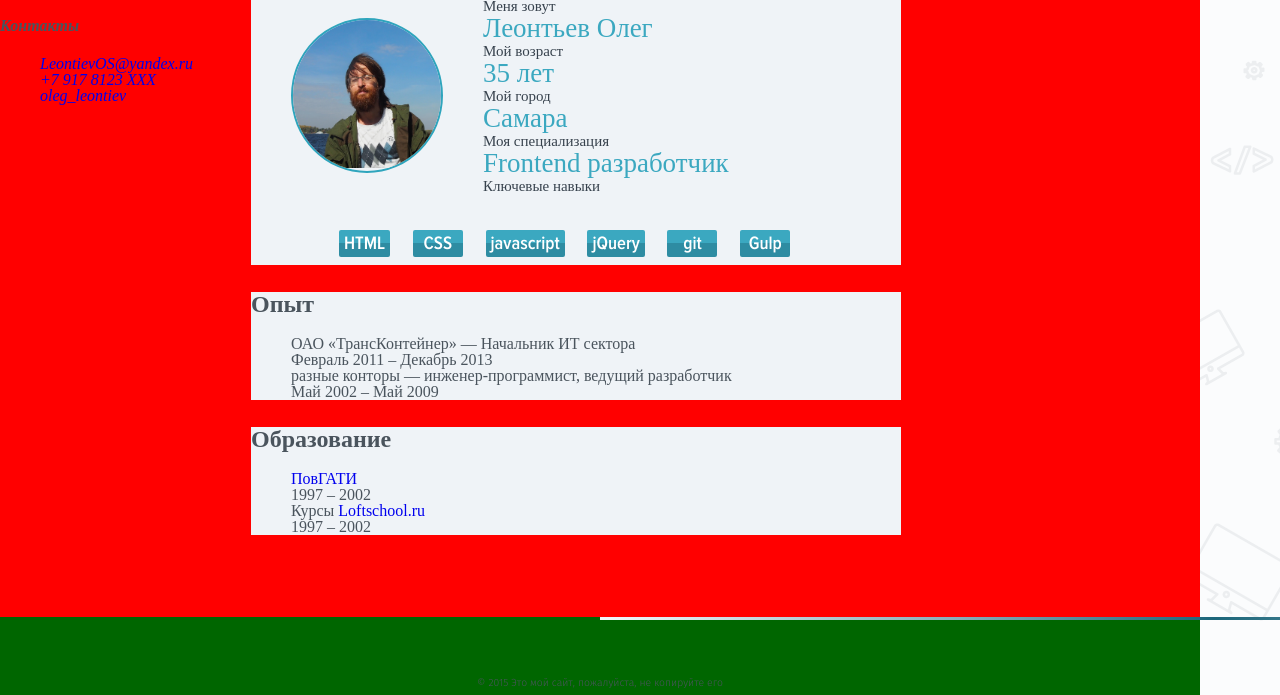
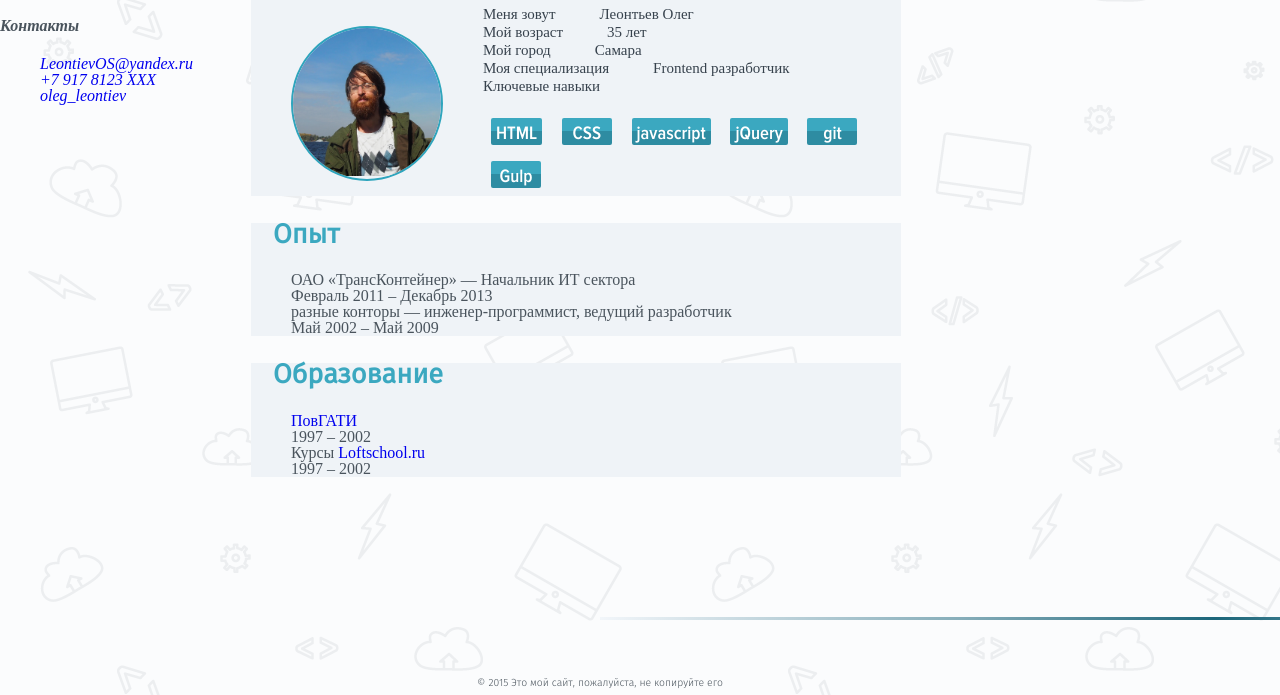
Before and after one commit to jacoder/lofts-dz1, a website: page app/index.html in a window 1280 px wide. Shown: the part 183-878 px from the top of the page. Drawn offline with nearby package versions, Linux system fonts and the light colour scheme.

Commit message:
layout correction progress 4 #  issues

```diff
--- a/app/css/debug.css
+++ b/app/css/debug.css
@@ -1,11 +1,25 @@
 
 
-.page {   /** debugging **/
-    content: '.';
-    background-color: red;
+/*.page {   /!** debugging **!/*/
+    /*content: '.';*/
+    /*background-color: red;*/
+/*}*/
+
+/*.page-footer {*/
+        /*/!** debugging **!/*/
+    /*background-color: #006600;*/
+/*}*/
+
+.social li a {
+    /*display: none;*/
 }
+.text-hide {
+    text-indent: 100%;
+  white-space: nowrap;
+  overflow: hidden;
 
-.page-footer {
-        /** debugging **/
-    background-color: #006600;
+    /* другой варик*/
+    /*font: 0/0 serif;
+    text-shadow: none;
+    color: transparent;*/
 }
--- a/app/css/layout.css
+++ b/app/css/layout.css
@@ -30,17 +30,16 @@ html, body {
     /*content: '.';*/
     /*background-color: red;*/
 }
+
 .page:after {
     content: "";
     display: block;
 }
 
-
 .page-footer, .page:after {
     /* .push must be the same height as footer */
     /*height: 142px;*/
 }
-
 
 /** HEADER **/
 .page-header {
@@ -71,7 +70,7 @@ nav.social {
     cursor: pointer;
 }
 
-.page-header .logo{
+.page-header .logo {
     position: absolute;
     left: 50px;
     top: 36px;
@@ -110,7 +109,6 @@ nav.social {
 
 }
 
-
 /**  MAIN CONTENT  **/
 
 .main {
@@ -123,11 +121,35 @@ nav.social {
 
 }
 
-.photo img{
+.photo img {
     /*bottom: -20px;*/
 }
 
+.main h2{
+    padding-left: 22px;
+    /*display: inline-block;*/
+}
 
+.brief dl {
+    width: 100%;
+    /*clear:both;*/
+}
+
+.brief dd {
+    display: inline;
+    width:50%;
+    /*float: left;*/
+}
+
+.brief dt {
+      display: inline-block;
+    /*width: 50%;*/
+}
+
+.brief dd:after {
+    display: block;
+    content: '';
+}
 
 /**  FOOTER  **/
 .page-footer {
@@ -158,13 +180,11 @@ nav.social {
 
 }
 
-
-.disclaimer{
+.disclaimer {
     position: relative;
     top: 26px;
 
 }
-
 
 /** UTILITIES **/
 .clearfix:before, .clearfix:after {
--- a/app/css/main.css
+++ b/app/css/main.css
@@ -107,16 +107,33 @@ main > article {
 
 }
 
-main > article h3 {
+.main > article h2 {
     font-size: 27px;
     font-family: "Fira Sans Book";
     color: rgb(59, 168, 192);
-    padding-left: 22px;
-    display: inline-block;
+
 }
 
-main > article h3::after {
+main > article h2::after {
 }
+
+
+
+.brief   dt {
+    font-size: 15px;
+    font-family: "Fira Sans";
+    font-weight: 500;
+    color: rgb(55, 66, 77);
+    line-height: 1.2;
+    /*font: "Fira Sans Book" 600 15;*/
+}
+.brief   dd {
+    font-size: 15px;
+    font-family: "Fira Sans";
+    color: rgb(55, 66, 77);
+    line-height: 1.2;
+}
+
 
 main article dd {
     font-size: 27px;
@@ -137,12 +154,7 @@ main article dd {
     height: 148px;
 }
 
-main article dt {
-    font-size: 15px;
-    font-family: "Fira Sans";
-    color: rgb(55, 66, 77);
-    line-height: 1.2;
-}
+/*main article */
 
 .skills li {
     font-family: 'ProximaNova';
--- a/app/index.html
+++ b/app/index.html
@@ -18,7 +18,8 @@
     <link rel="stylesheet" href="css/main.css">
     <link rel="stylesheet" href="css/layout.css">
     <link rel="stylesheet" href="css/typography.css">
-    <link rel="stylesheet" href="css/debug.css">
+
+    <!--<link rel="stylesheet" href="css/debug.css">-->
 
     <!-- Modernizer -->
     <script src="bower_components/modernizer/modernizr.js"></script>
```
Lines whose indentation alone changed are shown as unchanged.
